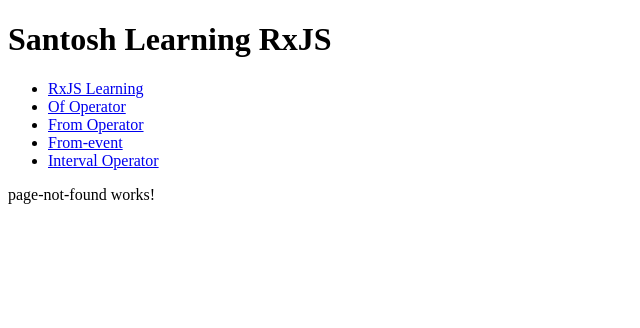
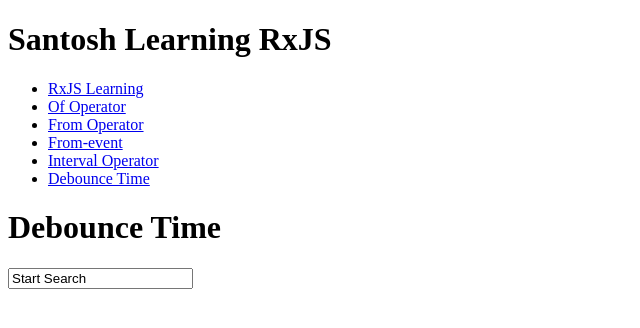
Before and after one commit to SantoshReddyBujala/rx-angular, an Angular app: page /debounce-time in a window 1280 px wide. Shown: the top 328 px of the page, without its empty margins (0-640 px from the left). Built offline with nearby package versions, Linux system fonts and the light colour scheme.

Commit message:
Debounce, take and takewhile

```diff
--- a/src/app/app.component.html
+++ b/src/app/app.component.html
@@ -6,6 +6,7 @@
     <li><a routerLink="/from-operator" routerLinkActive="active" ariaCurrentWhenActive="page">From Operator</a></li>
     <li><a routerLink="/from-event" routerLinkActive="active" ariaCurrentWhenActive="page">From-event</a></li>
     <li><a routerLink="/interval-operator" routerLinkActive="active" ariaCurrentWhenActive="page">Interval Operator</a></li>
+    <li><a routerLink="/debounce-time" routerLinkActive="active" ariaCurrentWhenActive="page">Debounce Time</a></li>
   </ul>
 </nav>
 <router-outlet></router-outlet>
--- a/src/app/app.routes.ts
+++ b/src/app/app.routes.ts
@@ -5,6 +5,7 @@
 import { OfOperatorComponent } from "./of-operator/of-operator.component";
 import { FromOperatorComponent } from "./from-operator/from-operator.component";
 import { IntervalOperatorComponent } from "./interval-operator/interval-operator.component";
+import { DebounceTimeComponent } from "./debounce-time/debounce-time.component";
 
 export const routes: Routes = [
   { path: "rxjs-learning", component: RxjsLeaningComponent },
@@ -12,6 +13,7 @@
   { path: "of-operator", component: OfOperatorComponent },
   { path: "from-operator", component: FromOperatorComponent },
   { path: "interval-operator", component: IntervalOperatorComponent },
+  { path: "debounce-time", component: DebounceTimeComponent },
   { path: "", redirectTo: "/rxjs-learning", pathMatch: "full" },
   { path: "**", component: PageNotFoundComponent },
 ];
--- /dev/null
+++ b/src/app/debounce-time/debounce-time.component.html
@@ -0,0 +1,6 @@
+<h1>Debounce Time</h1>
+<div>
+    <form [formGroup]="form">
+<input type="text" formControlName="search" (onkeyup)="searchKey()">
+    </form>
+</div>
--- /dev/null
+++ b/src/app/debounce-time/debounce-time.component.ts
@@ -0,0 +1,32 @@
+import { Component, OnInit } from "@angular/core";
+import { FormControl, FormGroup, ReactiveFormsModule } from "@angular/forms";
+import { debounceTime, take, takeWhile } from "rxjs";
+
+@Component({
+  selector: "app-debounce-time",
+  standalone: true,
+  imports: [ReactiveFormsModule],
+  templateUrl: "./debounce-time.component.html",
+  styleUrl: "./debounce-time.component.scss",
+})
+export class DebounceTimeComponent implements OnInit {
+  form = new FormGroup({
+    search: new FormControl("Start Search"),
+  });
+
+  ngOnInit(): void {
+    this.form
+      .get("search")
+      ?.valueChanges.pipe(takeWhile((value) => this.returnValue(value)))
+      //take(4)
+      .pipe(debounceTime(2000))
+      .subscribe((data) => {
+        console.log(data);
+      });
+  }
+  returnValue(value: any): boolean {
+    // console.log(value)
+    return value.length > 5 ? false : true;
+  }
+  searchKey() {}
+}
```
Also changed, not shown: src/app/debounce-time/debounce-time.component.scss (added), 1 other file (tests, documents, lock files or other folders).
